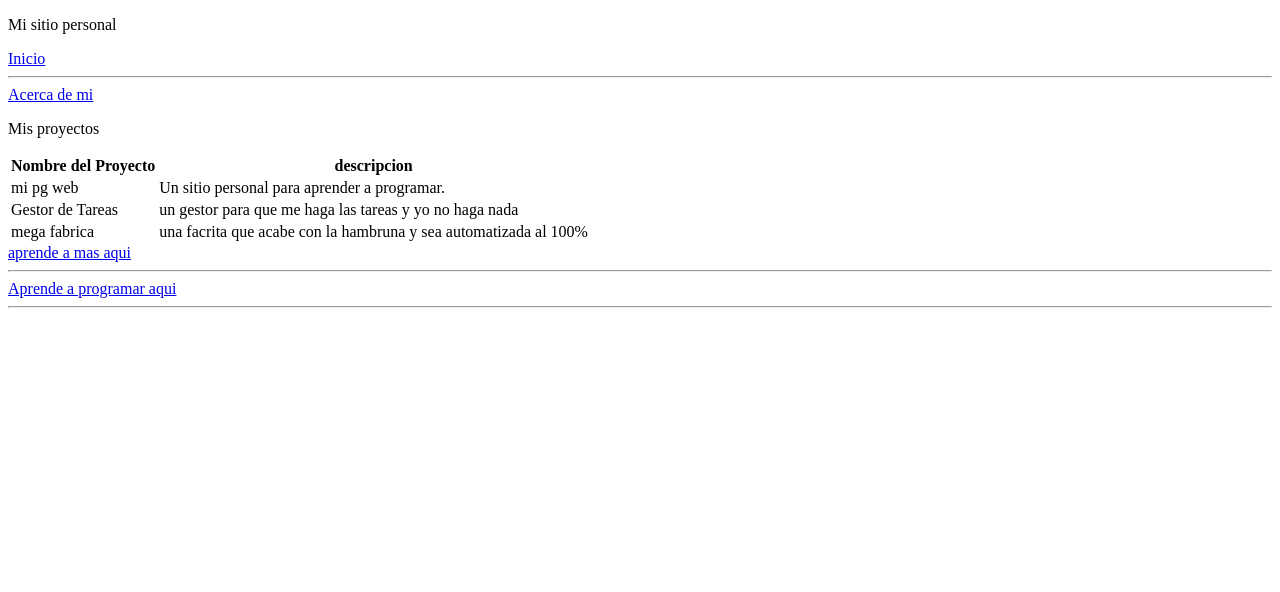
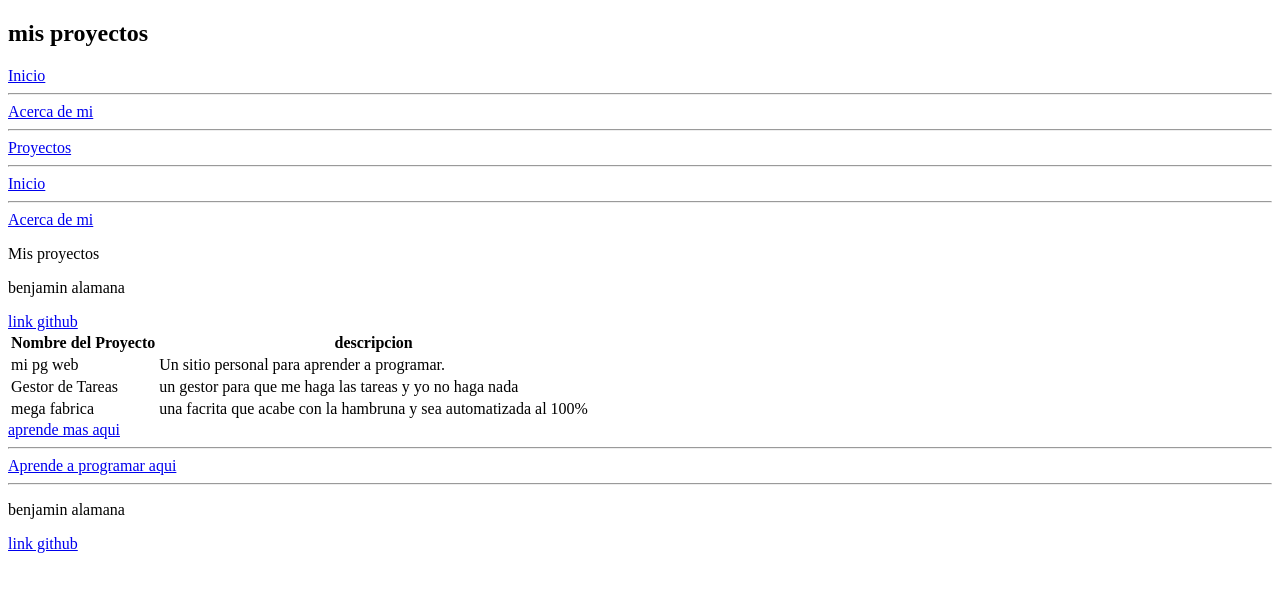
Before and after one commit to benj4min389/actividad1, a plain HTML site: page proyetos.html in a window 1280 px wide. Drawn offline with Linux system fonts and the light colour scheme.

Commit message:
cambios realizados con exito

```diff
--- a/proyetos.html
+++ b/proyetos.html
@@ -1,5 +1,5 @@
 <!DOCTYPE html>
-<html lang="en">
+<html lang="es">
 <head>
     <meta charset="UTF-8">
     <meta name="viewport" content="width=device-width, initial-scale=1.0">
@@ -7,11 +7,27 @@
 </head>
 <body>
     <header>
-        <p>Mi sitio personal</p>
+        <h2>mis proyectos</h2>
+        <nav>
+            <a href="index.html">Inicio</a>
+            <hr>
+            <a href="sobre_mi.html">Acerca de mi</a>
+            <hr>
+            <a href="proyetos.html">Proyectos</a>
+            <hr>
+        </nav>
+
         <a href="index.html">Inicio</a>
         <hr>
         <a href="sobre_mi.html">Acerca de mi</a>
         <p>Mis proyectos</p>
+
+    </header>
+    <footer>
+        <p>benjamin alamana</p>
+        <a href="https://github.com/benj4min389">link github</a>
+    </footer>
+    <main>
         <table>
             <tr>
             <th>Nombre del Proyecto</th>
@@ -29,11 +45,16 @@
             <td>mega fabrica</td>
             <td>una facrita que acabe con la hambruna y sea automatizada al 100%</td>
             </tr>
-            </table>
-            <a href="https://developer.mozilla.org/es/">aprende a mas aqui</a>
-            <hr>
-            <a href="https://www.w3schools.com/">Aprende a programar aqui</a>
-            <hr>
-    </header>
+        </table>
+        <a href="https://developer.mozilla.org/es/">aprende mas aqui</a>
+        <hr>
+        <a href="https://www.w3schools.com/">Aprende a programar aqui</a>
+        <hr>
+    </main>
+    <footer>
+        <p>benjamin alamana</p>
+        <a href="https://github.com/benj4min389">link github</a>
+    </footer>
+
 </body>
 </html>
```
Also changed, not shown: index.html (+2 -2 lines), sobre_mi.html (+19 -8 lines).
